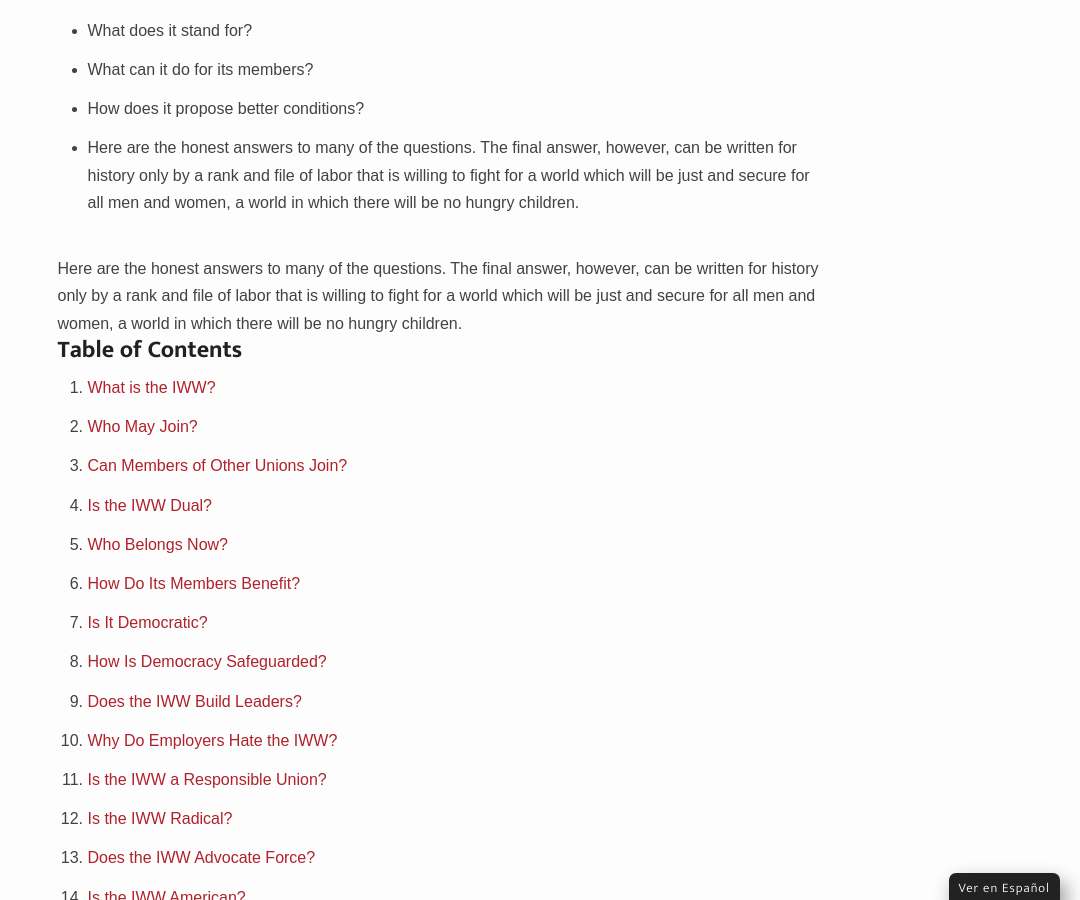
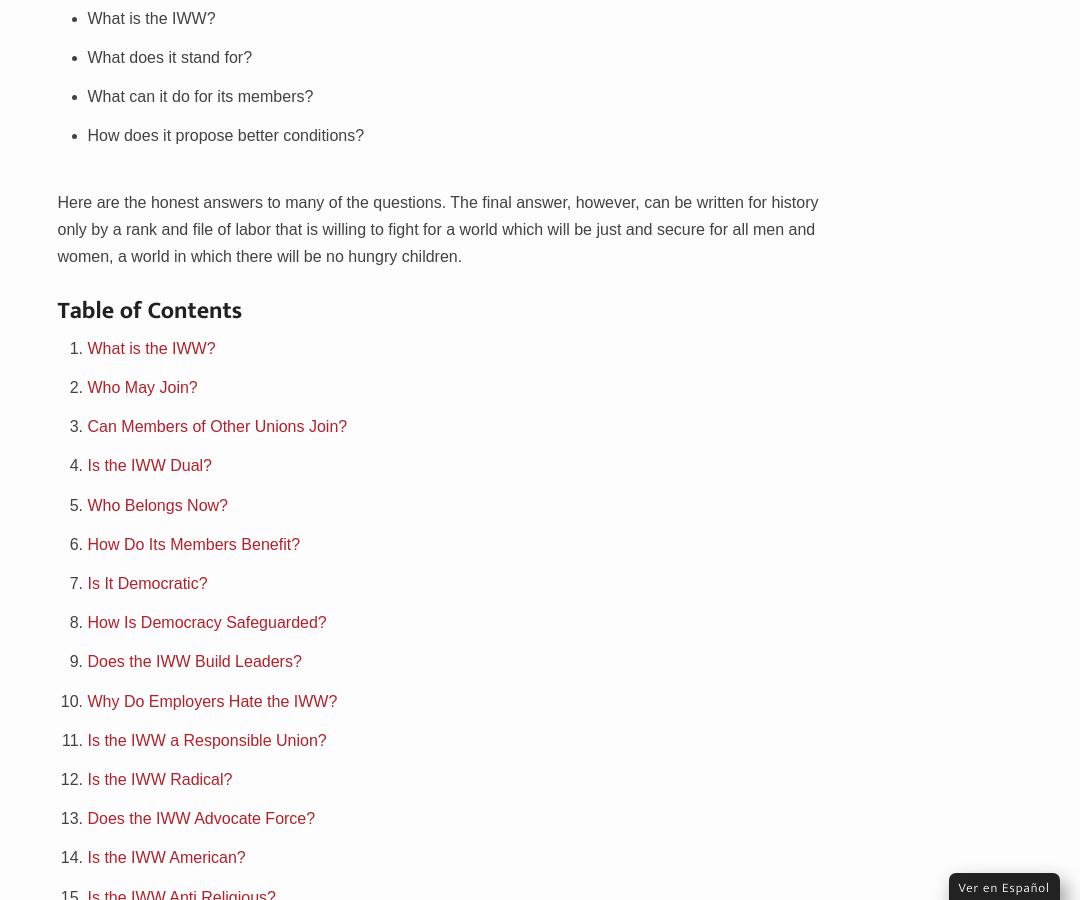
Before and after one commit to IWW-NYC-GMB/iww.nyc, a Jekyll site: the page built from what-everyone-should-know.html, in a window 1280 px wide and 900 px high, scrolled down 1163 px. Shown: the whole window, without its empty margins (200-1280 px from the left). Built offline with Jekyll 4.4.1, drawn with Linux system fonts in a browser that asks for light colours; some web fonts are replaced.

Commit message:
Update what-everyone-should-know.html

```diff
--- a/what-everyone-should-know.html
+++ b/what-everyone-should-know.html
@@ -11,15 +11,14 @@
 <p style="text-align:center;">the Seattle Joint Branches</p>
 <p style="text-align:center;">INDUSTRIAL WORKERS OF THE WORLD</p>
 <p style="text-align:center;">Seattle, Washington 1957</p><br>
-<p>Increasing numbers of working people are asking questions of the Industrial Workers of the World.</p>
+<p>Increasing numbers of working people are asking questions of the Industrial Workers of the World.</p><br>
 <ul>
   <li>What is the IWW?</li>
   <li>What does it stand for?</li>
   <li>What can it do for its members?</li>
   <li>How does it propose better conditions?</li>
-  <li>Here are the honest answers to many of the questions. The final answer, however, can be written for history only by a rank and file of labor that is willing to fight for a world which will be just and secure for all men and women, a world in which there will be no hungry children.</li>
 </ul><br>
-<p>Here are the honest answers to many of the questions. The final answer, however, can be written for history only by a rank and file of labor that is willing to fight for a world which will be just and secure for all men and women, a world in which there will be no hungry children.</p>
+<p>Here are the honest answers to many of the questions. The final answer, however, can be written for history only by a rank and file of labor that is willing to fight for a world which will be just and secure for all men and women, a world in which there will be no hungry children.</p><br>
 <h2>Table of Contents</h2>
 <ol>
   <li><a href="#what-is-the-iww">What is the IWW?</li>
```
